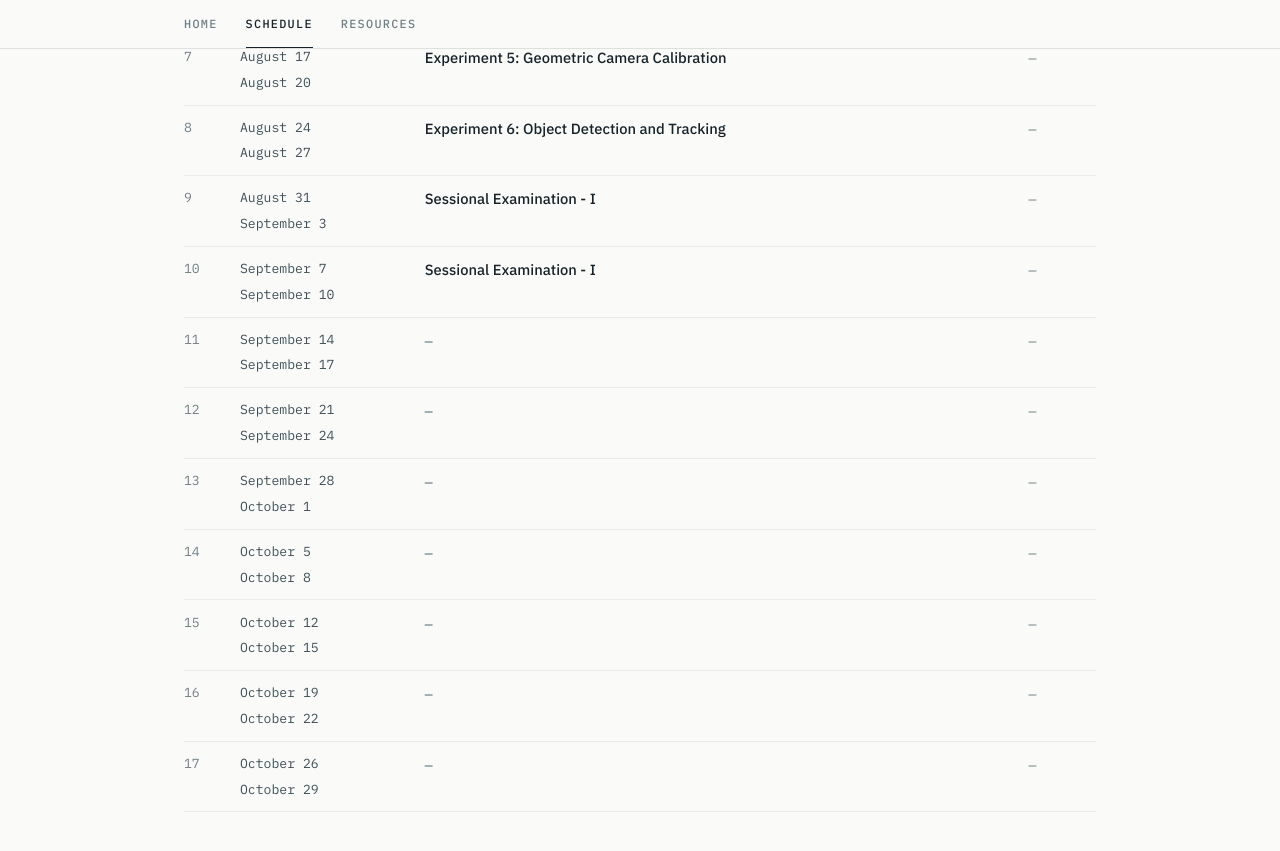
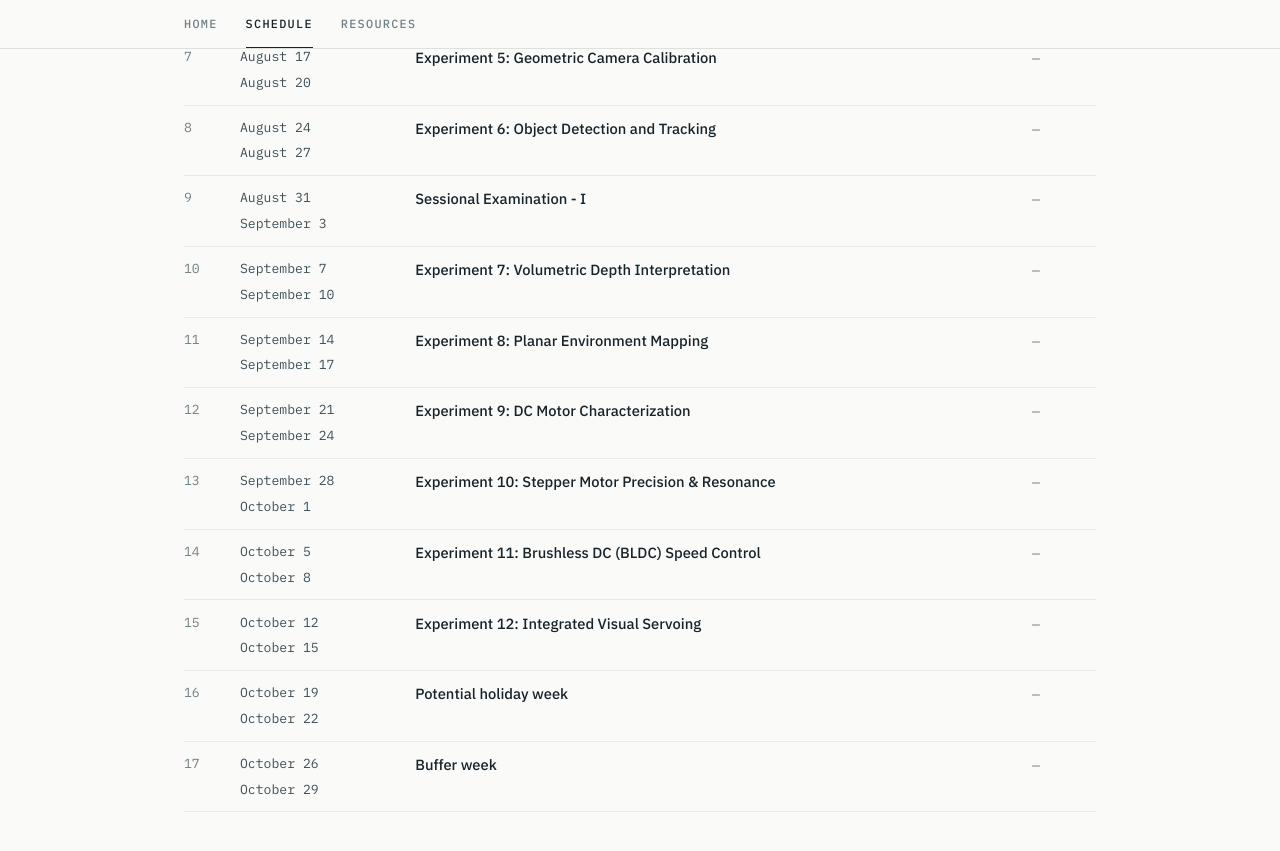
Before and after one commit to uhvardhan/sensors-actuators-lab, a Jekyll site: the page built from schedule.md, in a window 1280 px wide and 900 px high, scrolled down 636 px. Shown: the top 851 px of the window. Built offline with Jekyll 4.4.1, drawn with Linux system fonts in a browser that asks for light colours.

Commit message:
Title weeks 10-17; the schedule now covers all twelve experiments
Experiments 7-12 run weeks 10-15, then a possible holiday week and a
buffer week. Every week 1-17 now carries a title.

Two corrections against the source list:

- It numbered BLDC as 12 and Integrated Visual Servoing as 13, skipping
  11 and inventing a thirteenth experiment. The syllabus has twelve:
  BLDC is 11, Visual Servoing is 12. Numbers now run 1-12 unbroken,
  with 4 repeated across weeks 5 and 6.
- Week 10 was Sessional Examination - I, spanning weeks 9 and 10. It
  now takes Experiment 7, so the examination is week 9 alone.

"Pending Experiments" became "Buffer week", and "Potential Holiday
week" is sentence case to match it.

Co-Authored-By: Claude Opus 5 <noreply@anthropic.com>
Claude-Session: https://claude.ai/code/session_019icvzhAgnNWJ32j6aSJQQF

```diff
--- a/_data/schedule.yml
+++ b/_data/schedule.yml
@@ -47,33 +47,33 @@
   files: []
 - week: 10
   dates: ["September 7", "September 10"]
-  session: "Sessional Examination - I"
+  session: "Experiment 7: Volumetric Depth Interpretation"
   files: []
 - week: 11
   dates: ["September 14", "September 17"]
-  session: ""
+  session: "Experiment 8: Planar Environment Mapping"
   files: []
 - week: 12
   dates: ["September 21", "September 24"]
-  session: ""
+  session: "Experiment 9: DC Motor Characterization"
   files: []
 - week: 13
   dates: ["September 28", "October 1"]
-  session: ""
+  session: "Experiment 10: Stepper Motor Precision & Resonance"
   files: []
 - week: 14
   dates: ["October 5", "October 8"]
-  session: ""
+  session: "Experiment 11: Brushless DC (BLDC) Speed Control"
   files: []
 - week: 15
   dates: ["October 12", "October 15"]
-  session: ""
+  session: "Experiment 12: Integrated Visual Servoing"
   files: []
 - week: 16
   dates: ["October 19", "October 22"]
-  session: ""
+  session: "Potential holiday week"
   files: []
 - week: 17
   dates: ["October 26", "October 29"]
-  session: ""
+  session: "Buffer week"
   files: []
```
